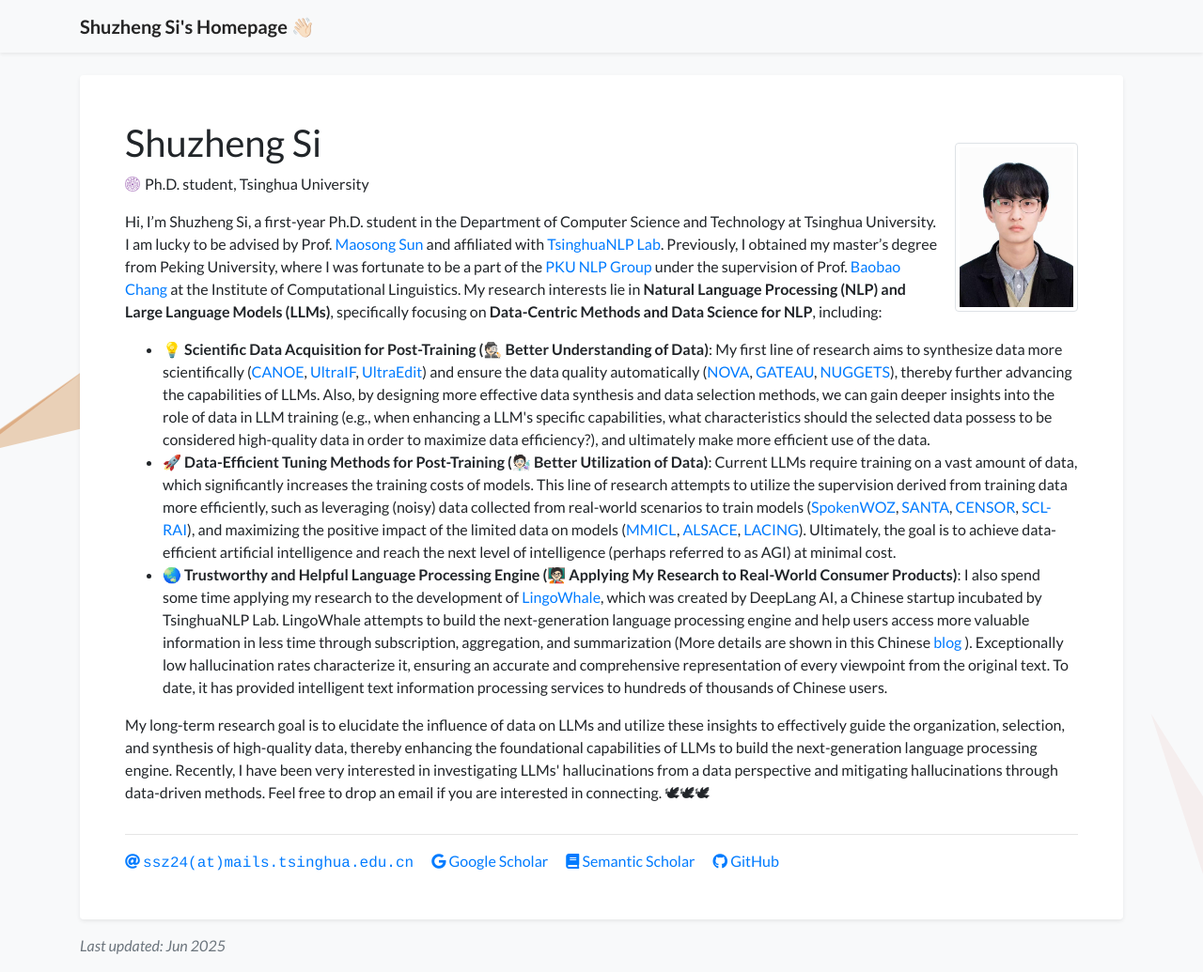
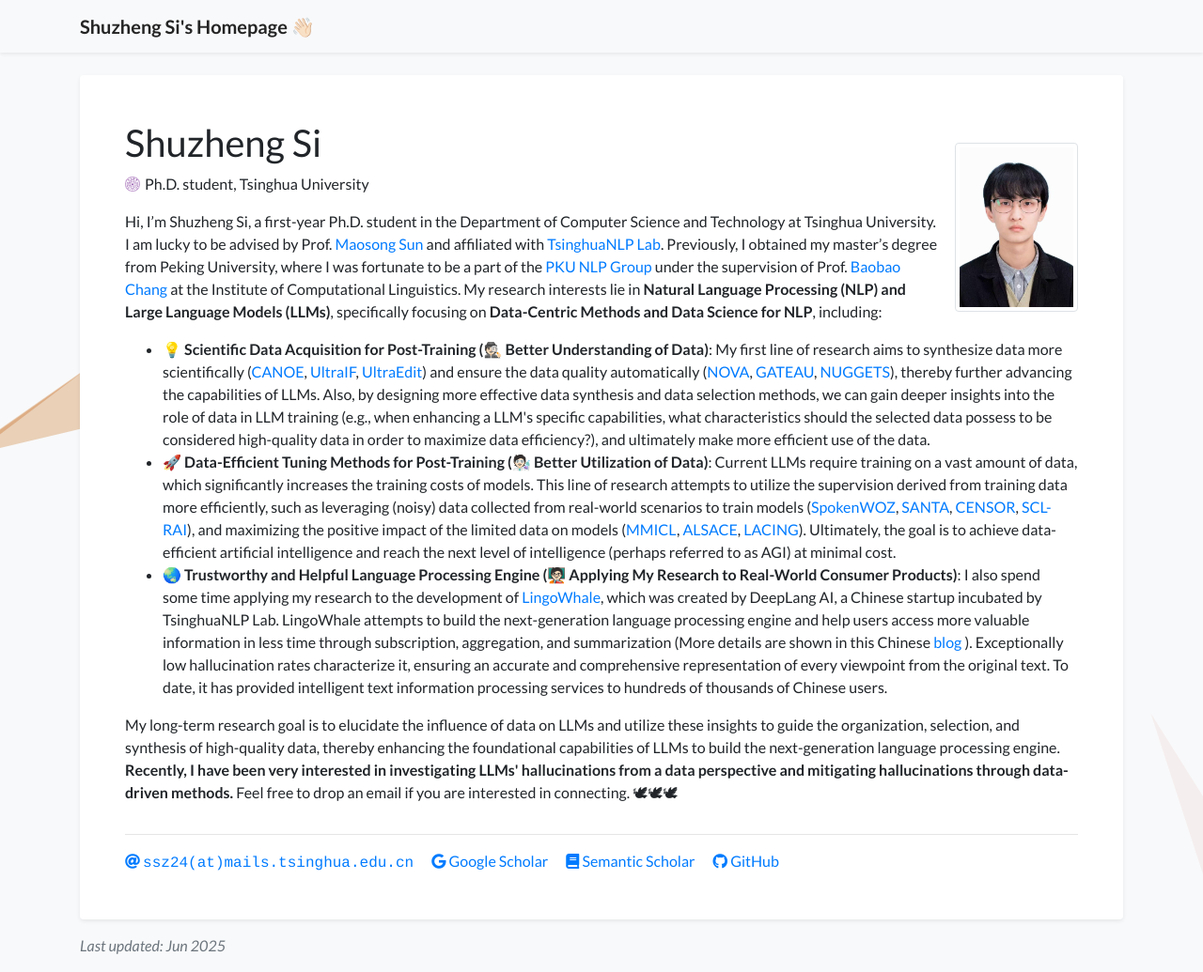
Before and after one commit to S1s-Z/s1s-z.github.io, a Jekyll site: the page built from index.html, in a window 1280 px wide and 1035 px high. Shown: the whole window at 94% size. Built offline with Jekyll 4.4.1, drawn with Linux system fonts in a browser that asks for light colours; a style sheet for code colours, icons or effects is not loaded.

Commit message:
Update profile.yml

```diff
--- a/_data/profile.yml
+++ b/_data/profile.yml
@@ -34,8 +34,8 @@
       </li>
   </ul>
 
-  My long-term research goal is to elucidate the influence of data on LLMs and utilize these insights to effectively guide the organization, selection, and synthesis of high-quality data, thereby enhancing the foundational capabilities of LLMs to build the next-generation language processing engine.
-  Recently, I have been very interested in investigating LLMs' hallucinations from a data perspective and mitigating hallucinations through data-driven methods. Feel free to drop an email if you are interested in connecting. 🕊🕊🕊
+  My long-term research goal is to elucidate the influence of data on LLMs and utilize these insights to guide the organization, selection, and synthesis of high-quality data, thereby enhancing the foundational capabilities of LLMs to build the next-generation language processing engine.
+  <b>Recently, I have been very interested in investigating LLMs' hallucinations from a data perspective and mitigating hallucinations through data-driven methods.</b> Feel free to drop an email if you are interested in connecting. 🕊🕊🕊
 
 
 
```
